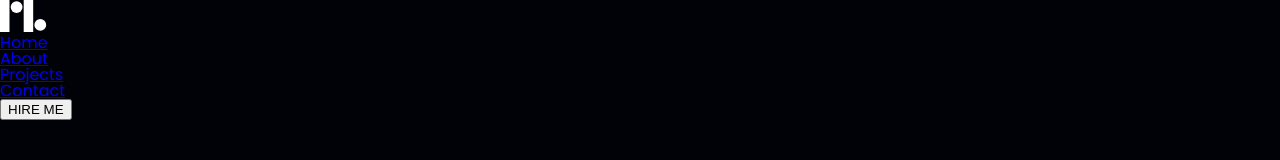
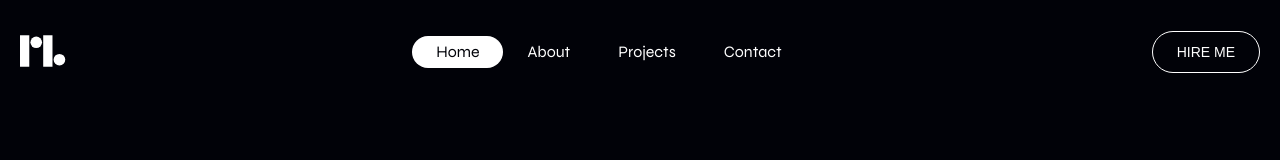
Before and after one commit to yatinrat99/portfolio, a plain HTML site: page index.html in a window 1280 px wide. Drawn offline with Linux system fonts and the light colour scheme.

Commit message:
feat:header css added

```diff
--- a/css/common.css
+++ b/css/common.css
@@ -2,6 +2,7 @@
 
 :root {
   --primary-text-color: #fff;
+  --primary-dark-text-color: #010208;
   --secondary-text-color: #cbcbcb;
   --bg-color: #010208;
   --fnt-poppins: "Poppins", sans-serif;
@@ -12,4 +13,5 @@ body {
   background: var(--bg-color);
   color: var(--primary-text-color);
   font-family: var(--fnt-poppins);
+  box-sizing: border-box;
 }
--- a/css/header.css
+++ b/css/header.css
@@ -0,0 +1,49 @@
+header {
+  max-width: 1240px;
+  height: 104px;
+  margin: 0 auto;
+  color: var(--primary-text-color);
+  font-family: var(--fnt-syne);
+  display: flex;
+  justify-content: space-between;
+  align-items: center;
+}
+
+header .logo img {
+  width: 46.222px;
+  height: 32px;
+}
+
+header nav ul {
+  display: flex;
+  align-items: center;
+}
+
+header nav ul li a {
+  padding: 8px 24px;
+  text-decoration: none;
+  color: var(--primary-text-color);
+}
+
+header nav ul li.active {
+  background: var(--primary-text-color);
+  border-radius: 24px;
+  justify-content: center;
+  display: flex;
+}
+
+header nav ul li.active a {
+  color: var(--primary-dark-text-color);
+}
+
+header .hire__btn {
+  font-size: 14px;
+  font-weight: 500;
+  line-height: 24px;
+  background: transparent;
+  border-radius: 24px;
+  padding: 8px 24px;
+  color: var(--primary-text-color);
+  border: 1px solid var(--primary-text-color);
+  cursor: pointer;
+}
--- a/index.html
+++ b/index.html
@@ -20,7 +20,7 @@
         </div>
         <nav>
             <ul>
-                <li><a href="#">Home</a></li>
+                <li class="active"><a href="#">Home</a></li>
                 <li><a href="#">About</a></li>
                 <li><a href="#">Projects</a></li>
                 <li><a href="#">Contact</a></li>
@@ -28,8 +28,6 @@
         </nav>
         <button class="hire__btn">HIRE ME</button>
     </header>
-
-    <!-- Hero Section -->
 </body>
 
 </html>
```
Also changed, not shown: assets/images/star.svg (added).
